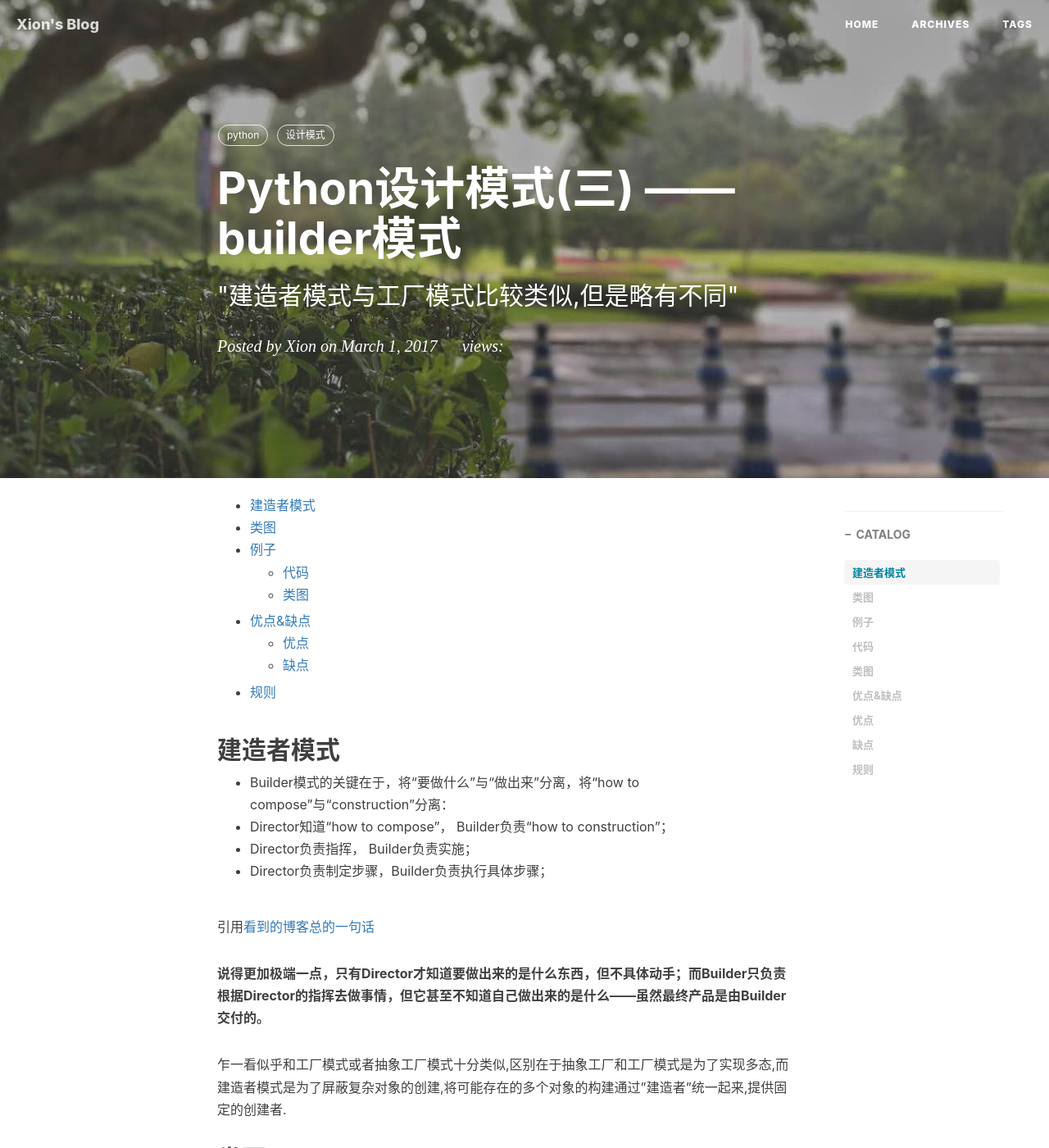
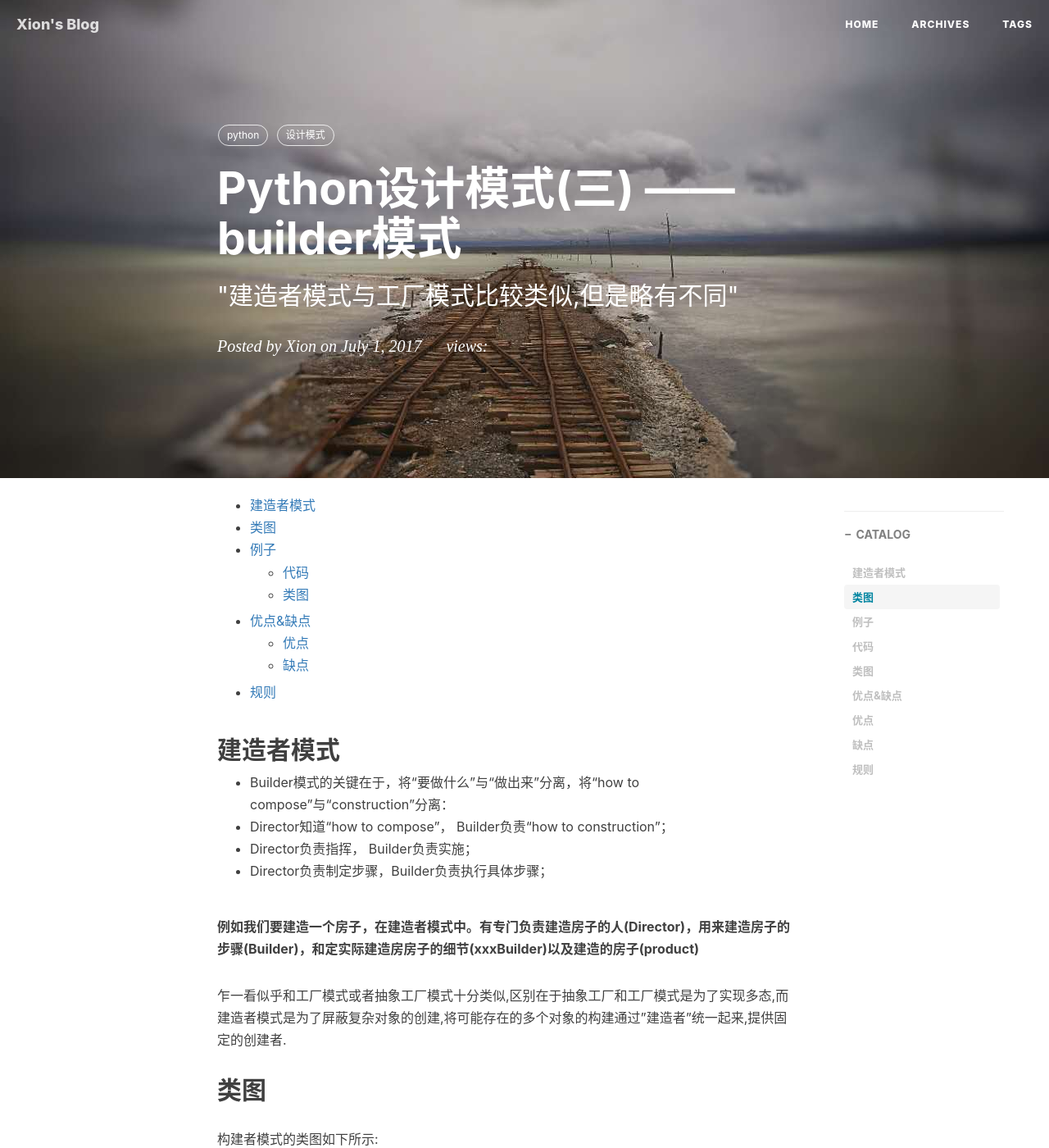
Before and after one commit to xionchen/xionchen.github.io, a Jekyll site: the page built from _posts/2017-07-01-python-patterns_03.markdown, in a window 1280 px wide and 1400 px high. Shown: the whole window at 82% size. Built offline with Jekyll 4.4.1, drawn with Linux system fonts in a browser that asks for light colours; nearby versions of some CDN libraries; comment, search, counter and statistics services are not loaded.

```diff
--- a/_posts/2017-07-01-python-patterns_03.markdown
+++ b/_posts/2017-07-01-python-patterns_03.markdown
@@ -42,9 +42,8 @@ tags:
 - Director负责指挥， Builder负责实施；
 - Director负责制定步骤，Builder负责执行具体步骤；
 
-引用[看到的博客总的一句话](http://www.cnblogs.com/byeyear/p/3789832.html)
 
-**说得更加极端一点，只有Director才知道要做出来的是什么东西，但不具体动手；而Builder只负责根据Director的指挥去做事情，但它甚至不知道自己做出来的是什么——虽然最终产品是由Builder交付的。**
+**例如我们要建造一个房子，在建造者模式中。有专门负责建造房子的人(Director)，用来建造房子的步骤(Builder)，和定实际建造房房子的细节(xxxBuilder)以及建造的房子(product)**
 
 乍一看似乎和工厂模式或者抽象工厂模式十分类似,区别在于抽象工厂和工厂模式是为了实现多态,而建造者模式是为了屏蔽复杂对象的创建,将可能存在的多个对象的构建通过"建造者"统一起来,提供固定的创建者.
 
```
Also changed, not shown: other parts of _posts/2017-07-01-python-patterns_03.markdown (+1 -1 lines), _posts/2017-03-01-python-patterns_02.markdown (renamed from _posts/2017-03-01-python-patterns_03.markdown), img/python-design-background03.jpg.
